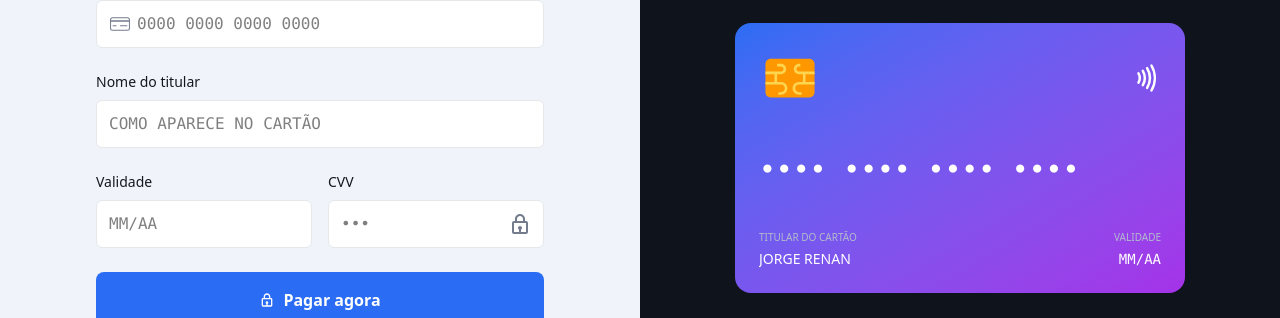
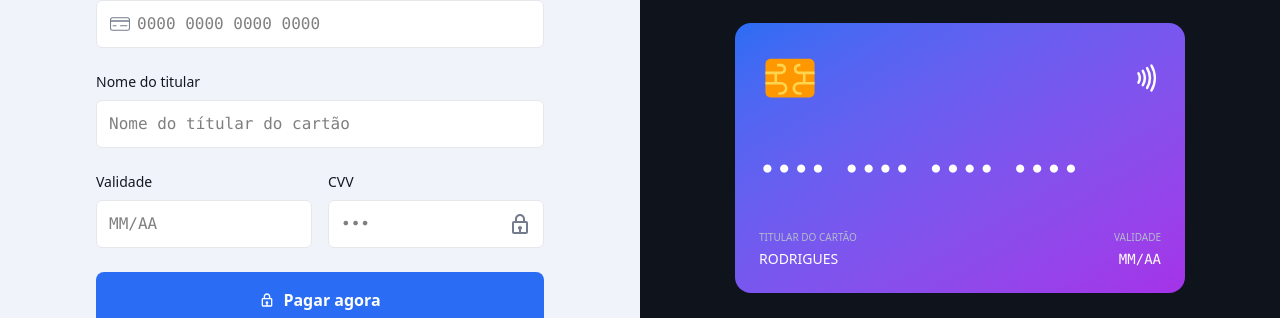
Before and after one commit to ErikeRJK/pagamento-app, a React (Vite) app: page / in a window 1280 px wide. Shown: the part 242-560 px from the top of the page. Built offline with nearby package versions, Linux system fonts and the light colour scheme.

Commit message:
changing test name

```diff
--- a/src/components/CreditCard/index.jsx
+++ b/src/components/CreditCard/index.jsx
@@ -27,7 +27,7 @@ export default function CreditCard(){
                         <div className="flex justify-between items-end relative z-10">
                             <div className="">
                                 <p className="text-[10px] uppercase mb-1 text-[#b3bbcc]">Titular do cartão</p>
-                                <p className="font-medium text-sm text-white uppercase truncate max-w-[200px]">Jorge Renan</p>
+                                <p className="font-medium text-sm text-white uppercase truncate max-w-[200px]">Rodrigues</p>
                             </div>
 
                             <div className="text-right">
--- a/src/components/PaymentForm.jsx
+++ b/src/components/PaymentForm.jsx
@@ -35,7 +35,7 @@ export default function PaymentForm(){
             <CustomInput
                 label = "Nome do titular"
                 type = "text"
-                placeholder = "COMO APARECE NO CARTÃO"
+                placeholder = "Nome do títular do cartão"
             />
 
             <div className="grid grid-cols-2 gap-4">
```
